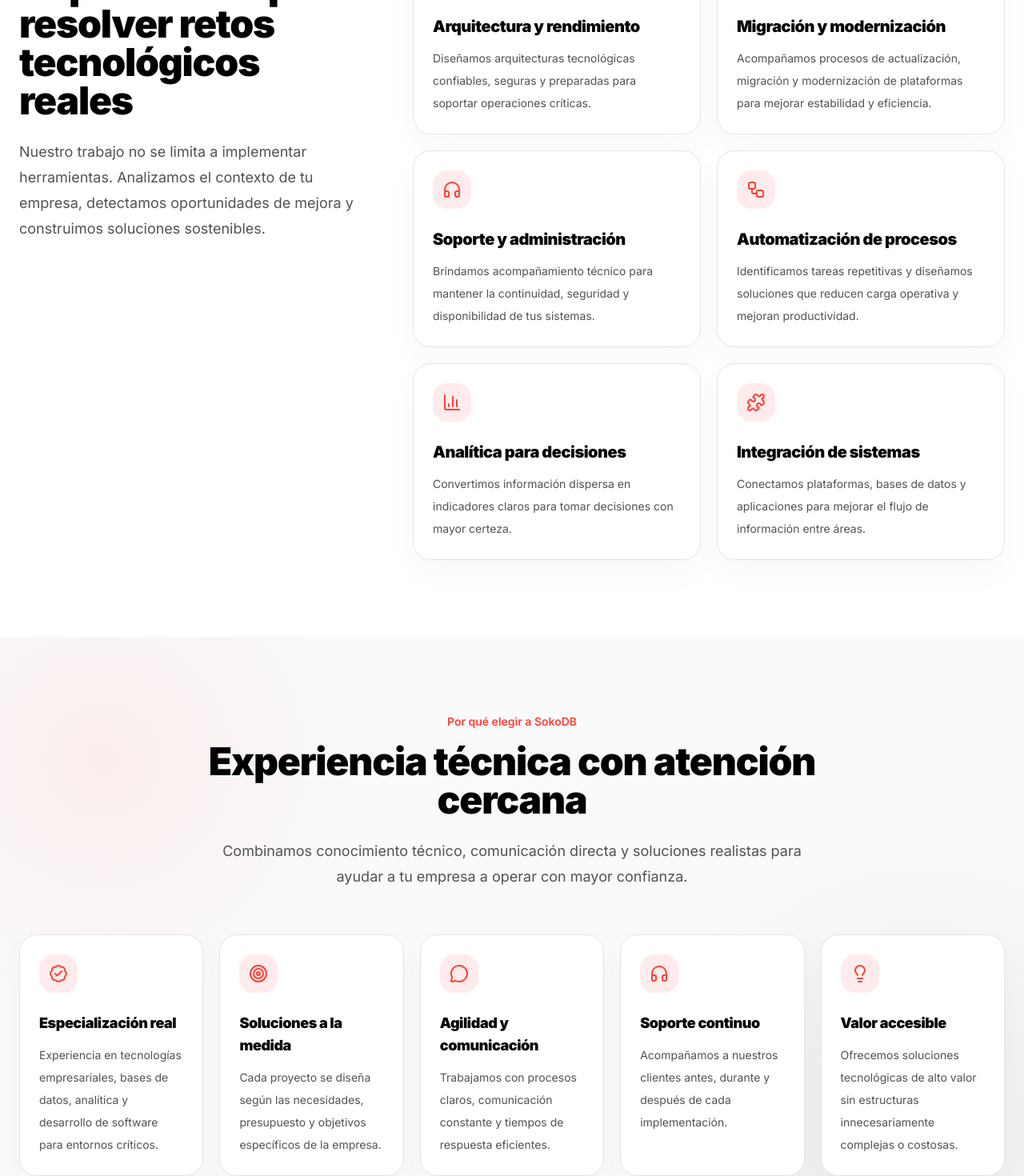
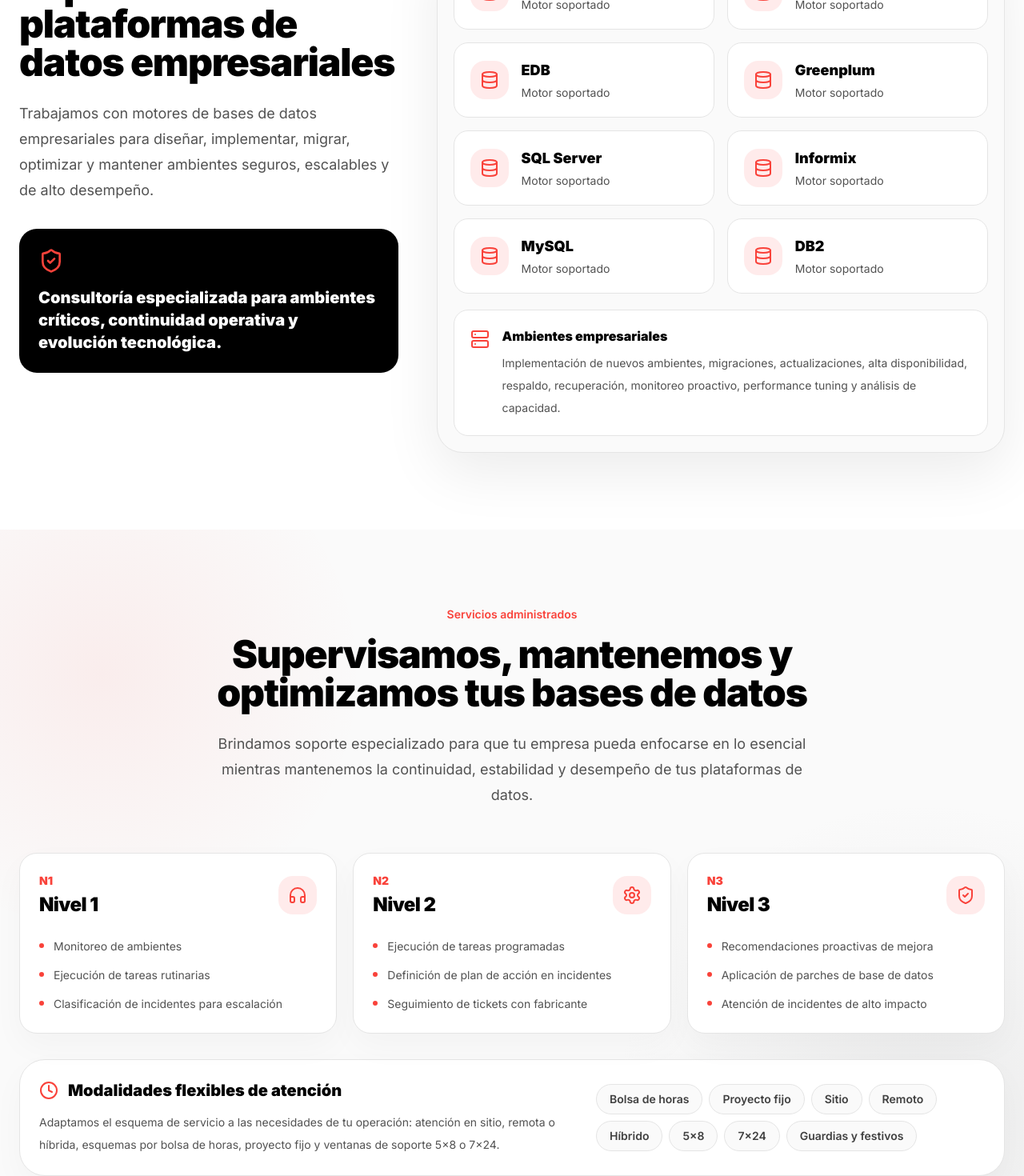
Before and after one commit to UserSoko01/sokodb-web, a Next.js app: page /servicios in a window 1280 px wide. Shown: the part 2320-3790 px from the top of the page at 80% size. Built offline with nearby package versions, Linux system fonts and the light colour scheme.

Commit message:
Se agregan los motores y servicios de db soportados

```diff
--- a/src/app/servicios/page.tsx
+++ b/src/app/servicios/page.tsx
@@ -5,6 +5,8 @@ import { ProcessSection } from "@/components/sections/ProcessSection";
 import { ServicesGrid } from "@/components/sections/ServicesGrid";
 import { ServicesHero } from "@/components/sections/ServicesHero";
 import { WhyChooseUs } from "@/components/sections/WhyChooseUs";
+import { ManagedServicesSection } from "@/components/sections/ManagedServicesSection";
+import { SupportedEnginesSection } from "@/components/sections/SupportedEnginesSection";
 
 export const metadata: Metadata = {
   title: "Servicios",
@@ -17,6 +19,8 @@ export default function ServiciosPage() {
     <>
       <ServicesHero />
       <ServicesGrid />
+      <SupportedEnginesSection />
+      <ManagedServicesSection />
       <CapabilitiesSection />
       <WhyChooseUs />
       <ProcessSection />
--- /dev/null
+++ b/src/components/sections/ManagedServicesSection.tsx
@@ -0,0 +1,138 @@
+import { Clock, Headphones, Settings, ShieldCheck } from "lucide-react";
+
+const serviceLevels = [
+  {
+    level: "N1",
+    title: "Nivel 1",
+    items: [
+      "Monitoreo de ambientes",
+      "Ejecución de tareas rutinarias",
+      "Clasificación de incidentes para escalación",
+    ],
+    icon: Headphones,
+  },
+  {
+    level: "N2",
+    title: "Nivel 2",
+    items: [
+      "Ejecución de tareas programadas",
+      "Definición de plan de acción en incidentes",
+      "Seguimiento de tickets con fabricante",
+    ],
+    icon: Settings,
+  },
+  {
+    level: "N3",
+    title: "Nivel 3",
+    items: [
+      "Recomendaciones proactivas de mejora",
+      "Aplicación de parches de base de datos",
+      "Atención de incidentes de alto impacto",
+    ],
+    icon: ShieldCheck,
+  },
+];
+
+const modalities = [
+  "Bolsa de horas",
+  "Proyecto fijo",
+  "Sitio",
+  "Remoto",
+  "Híbrido",
+  "5×8",
+  "7×24",
+  "Guardias y festivos",
+];
+
+export function ManagedServicesSection() {
+  return (
+    <section className="relative overflow-hidden bg-neutral-50">
+      <div className="pointer-events-none absolute inset-0 bg-[radial-gradient(circle_at_10%_20%,rgba(249,66,58,0.07),transparent_24%),radial-gradient(circle_at_90%_80%,rgba(167,168,169,0.18),transparent_28%)]" />
+
+      <div className="relative mx-auto max-w-7xl px-6 py-24">
+        <div className="mx-auto max-w-3xl text-center">
+          <p className="text-sm font-semibold text-[#F9423A]">
+            Servicios administrados
+          </p>
+
+          <h2 className="mt-4 text-3xl font-black tracking-tight text-black md:text-5xl">
+            Supervisamos, mantenemos y optimizamos tus bases de datos
+          </h2>
+
+          <p className="mt-6 text-lg leading-8 text-neutral-600">
+            Brindamos soporte especializado para que tu empresa pueda enfocarse
+            en lo esencial mientras mantenemos la continuidad, estabilidad y
+            desempeño de tus plataformas de datos.
+          </p>
+        </div>
+
+        <div className="mt-14 grid gap-5 lg:grid-cols-3">
+          {serviceLevels.map((level) => {
+            const Icon = level.icon;
+
+            return (
+              <article
+                key={level.level}
+                className="rounded-3xl border border-neutral-200 bg-white p-6 shadow-[0_16px_40px_rgba(0,0,0,0.03)] transition-all duration-300 hover:-translate-y-1 hover:border-[#F9423A]/40 hover:shadow-[0_24px_60px_rgba(0,0,0,0.07)]"
+              >
+                <div className="flex items-center justify-between">
+                  <div>
+                    <p className="text-sm font-black text-[#F9423A]">
+                      {level.level}
+                    </p>
+                    <h3 className="mt-1 text-2xl font-black tracking-tight text-black">
+                      {level.title}
+                    </h3>
+                  </div>
+
+                  <div className="flex h-12 w-12 items-center justify-center rounded-2xl bg-[#F9423A]/10">
+                    <Icon className="h-6 w-6 text-[#F9423A]" />
+                  </div>
+                </div>
+
+                <ul className="mt-6 space-y-3 text-sm leading-6 text-neutral-600">
+                  {level.items.map((item) => (
+                    <li key={item} className="flex gap-3">
+                      <span className="mt-2 h-1.5 w-1.5 shrink-0 rounded-full bg-[#F9423A]" />
+                      <span>{item}</span>
+                    </li>
+                  ))}
+                </ul>
+              </article>
+            );
+          })}
+        </div>
+
+        <div className="mt-8 rounded-[2rem] border border-neutral-200 bg-white p-6 shadow-[0_16px_40px_rgba(0,0,0,0.03)]">
+          <div className="flex flex-col gap-6 lg:flex-row lg:items-center lg:justify-between">
+            <div className="max-w-2xl">
+              <div className="flex items-center gap-3">
+                <Clock className="h-6 w-6 text-[#F9423A]" />
+                <h3 className="text-xl font-black text-black">
+                  Modalidades flexibles de atención
+                </h3>
+              </div>
+
+              <p className="mt-3 text-sm leading-7 text-neutral-600">
+                Adaptamos el esquema de servicio a las necesidades de tu
+                operación: atención en sitio, remota o híbrida, esquemas por
+                bolsa de horas, proyecto fijo y ventanas de soporte 5×8 o 7×24.
+              </p>
+            </div>
+
+            <div className="flex flex-wrap gap-2">
+              {modalities.map((modality) => (
+                <span
+                  key={modality}
+                  className="rounded-full border border-neutral-200 bg-neutral-50 px-4 py-2 text-sm font-semibold text-neutral-700"
+                >
+                  {modality}
+                </span>
+              ))}
+            </div>
+          </div>
+        </div>
+      </div>
+    </section>
+  );
+}
--- /dev/null
+++ b/src/components/sections/SupportedEnginesSection.tsx
@@ -0,0 +1,89 @@
+import { Database, Server, ShieldCheck } from "lucide-react";
+
+const engines = [
+  "Oracle",
+  "PostgreSQL",
+  "EDB",
+  "Greenplum",
+  "SQL Server",
+  "Informix",
+  "MySQL",
+  "DB2",
+];
+
+export function SupportedEnginesSection() {
+  return (
+    <section className="bg-white">
+      <div className="mx-auto max-w-7xl px-6 py-24">
+        <div className="grid gap-12 lg:grid-cols-[0.8fr_1.2fr] lg:items-start">
+          <div>
+            <p className="text-sm font-semibold text-[#F9423A]">
+              Motores soportados
+            </p>
+
+            <h2 className="mt-4 text-3xl font-black tracking-tight text-black md:text-5xl">
+              Especialistas en plataformas de datos empresariales
+            </h2>
+
+            <p className="mt-6 text-lg leading-8 text-neutral-600">
+              Trabajamos con motores de bases de datos empresariales para
+              diseñar, implementar, migrar, optimizar y mantener ambientes
+              seguros, escalables y de alto desempeño.
+            </p>
+
+            <div className="mt-8 rounded-3xl bg-black p-6 text-white">
+              <ShieldCheck className="h-8 w-8 text-[#F9423A]" />
+              <p className="mt-4 text-xl font-black">
+                Consultoría especializada para ambientes críticos, continuidad
+                operativa y evolución tecnológica.
+              </p>
+            </div>
+          </div>
+
+          <div className="rounded-[2rem] border border-neutral-200 bg-neutral-50 p-5 shadow-[0_24px_70px_rgba(0,0,0,0.08)]">
+            <div className="grid gap-4 sm:grid-cols-2">
+              {engines.map((engine) => (
+                <article
+                  key={engine}
+                  className="rounded-2xl border border-neutral-200 bg-white p-5 transition-all duration-300 hover:-translate-y-1 hover:border-[#F9423A]/40 hover:shadow-[0_16px_40px_rgba(0,0,0,0.05)]"
+                >
+                  <div className="flex items-center gap-4">
+                    <div className="flex h-12 w-12 shrink-0 items-center justify-center rounded-2xl bg-[#F9423A]/10">
+                      <Database className="h-6 w-6 text-[#F9423A]" />
+                    </div>
+
+                    <div>
+                      <h3 className="text-lg font-black text-black">
+                        {engine}
+                      </h3>
+                      <p className="mt-1 text-sm text-neutral-600">
+                        Motor soportado
+                      </p>
+                    </div>
+                  </div>
+                </article>
+              ))}
+            </div>
+
+            <div className="mt-5 rounded-2xl border border-neutral-200 bg-white p-5">
+              <div className="flex items-start gap-4">
+                <Server className="mt-1 h-6 w-6 shrink-0 text-[#F9423A]" />
+                <div>
+                  <h3 className="font-black text-black">
+                    Ambientes empresariales
+                  </h3>
+                  <p className="mt-2 text-sm leading-7 text-neutral-600">
+                    Implementación de nuevos ambientes, migraciones,
+                    actualizaciones, alta disponibilidad, respaldo, recuperación,
+                    monitoreo proactivo, performance tuning y análisis de
+                    capacidad.
+                  </p>
+                </div>
+              </div>
+            </div>
+          </div>
+        </div>
+      </div>
+    </section>
+  );
+}
```
